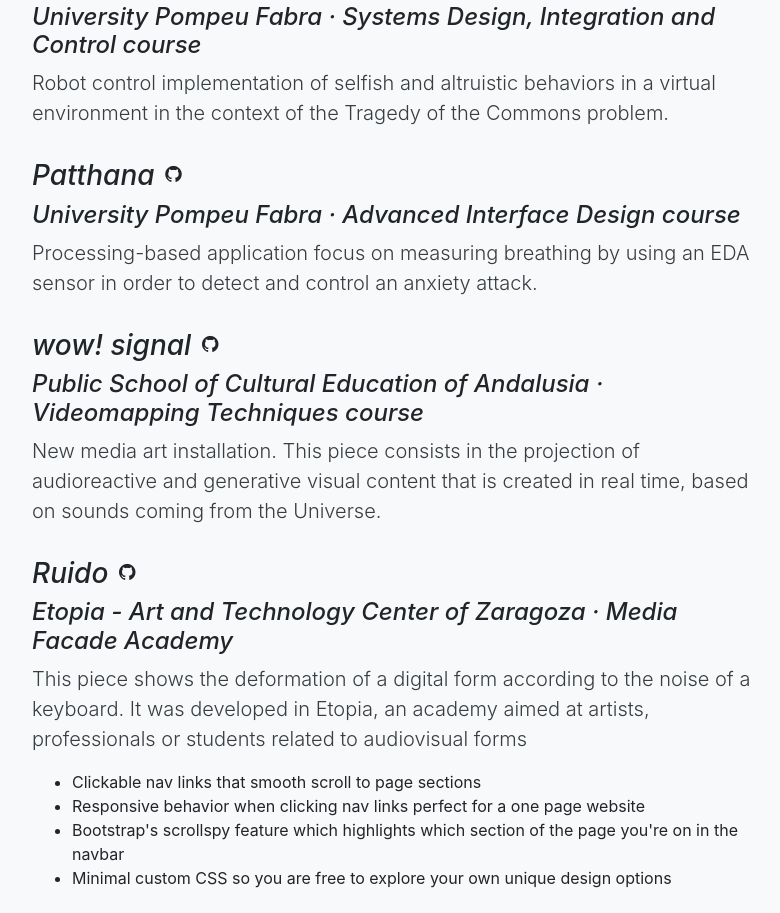
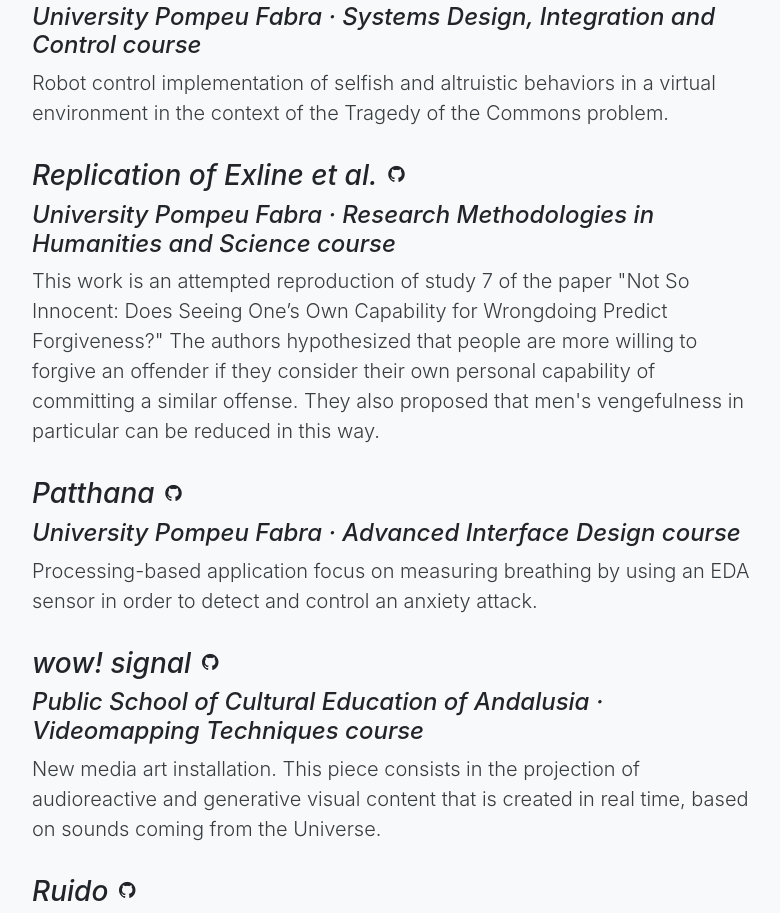
Before and after one commit to ealmenzar/ealmenzar.github.io, a website with bundled scripts: page index.html in a window 1280 px wide. Shown: the part 1666-2579 px from the top of the page, without its empty margins (243-1023 px from the left). Built offline with nearby package versions, Linux system fonts and the light colour scheme.

Commit message:
Add project

```diff
--- a/index.html
+++ b/index.html
@@ -83,21 +83,29 @@
       <div class="row">
         <div class="col-lg-8 mx-auto">
           <h2>projects</h2>
+
           <h3>Optimization problems in galactic dark matter modeling<a class="btn btn-social-icon btn-xs btn-github" href="https://github.com/ealmenzar/GCM-TFG">
             <span class="fa fa-github"></span>
           </a></h3>
           <h4>University of Granada · 2017-2018</h4>
           <p class="lead">Senior thesis in collaboration with the Department of Applied Mathematics of the University of Granada.</p>
+
           <h3>Tragedy of the Commons<a class="btn btn-social-icon btn-xs btn-github" href="https://github.com/ealmenzar/SDIC/blob/master/final_project/Tragedy_Commons_Notebook.ipynb">
               <span class="fa fa-github"></span>
             </a></h3>
           <h4>University Pompeu Fabra · Systems Design, Integration and Control course</h4>
           <p class="lead">Robot control implementation of selfish and altruistic behaviors in a virtual environment in the context of the Tragedy of the Commons problem.</p>
+
+          <h3>Replication of Exline et al.<a class="btn btn-social-icon btn-xs btn-github" href="https://github.com/ealmenzar/RMHS"><span class="fa fa-github"></span></a></h3>
+          <h4>University Pompeu Fabra · Research Methodologies in Humanities and Science course</h4>
+          <p class="lead">This work is an attempted reproduction of study 7 of the paper "Not So Innocent: Does Seeing One’s Own Capability for Wrongdoing Predict Forgiveness?" The authors hypothesized that people are more willing to forgive an offender if they consider their own personal capability of committing a similar offense. They also proposed that men's vengefulness in particular can be reduced in this way.</p>
+
           <h3>Patthana<a class="btn btn-social-icon btn-xs btn-github" href="https://github.com/ealmenzar/EDAsignal-Processing">
               <span class="fa fa-github"></span>
             </a></h3>
           <h4>University Pompeu Fabra · Advanced Interface Design course</h4>
           <p class="lead">Processing-based application focus on measuring breathing by using an EDA sensor in order to detect and control an anxiety attack.</p>
+
           <h3>wow! signal<a class="btn btn-social-icon btn-xs btn-github" href="https://github.com/ealmenzar/wowsignal/blob/master/portfolio_wowsignal_EN.pdf">
                 <span class="fa fa-github"></span>
             </a></h3>
```
